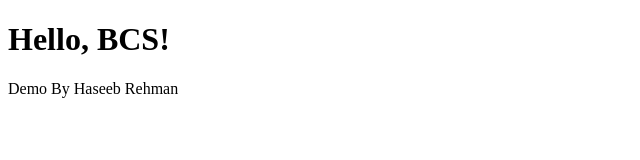
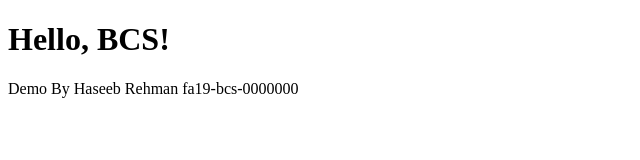
Before and after one commit to hrhm47/demoJenkinsRepo, a plain HTML site: page index.html in a window 1280 px wide. Shown: the whole page, without its empty margins (0-640 px from the left). Drawn offline with Linux system fonts and the light colour scheme.

Commit message:
Update index.html

```diff
--- a/index.html
+++ b/index.html
@@ -5,6 +5,6 @@
 </head>
 <body>
   <h1>Hello, BCS!</h1>
-  <p>Demo By Haseeb Rehman</p>
+  <p>Demo By Haseeb Rehman fa19-bcs-0000000</p>
 </body>
 </html>
```
